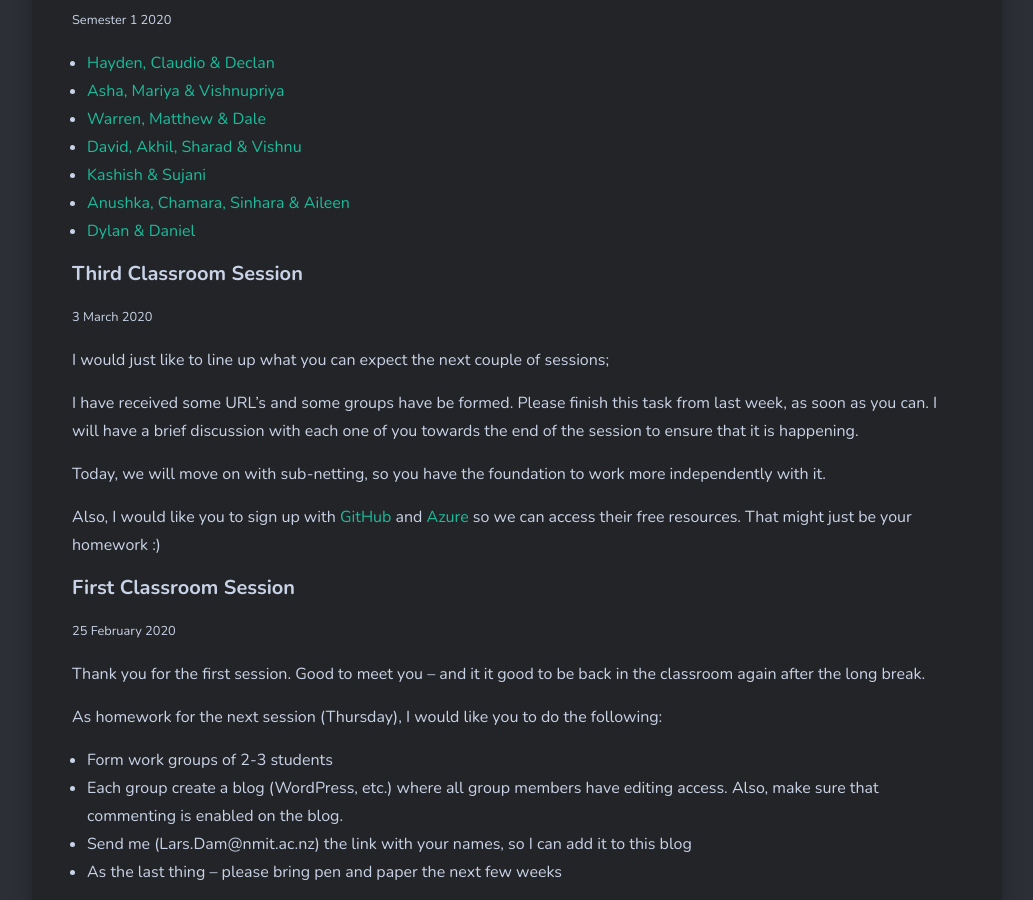
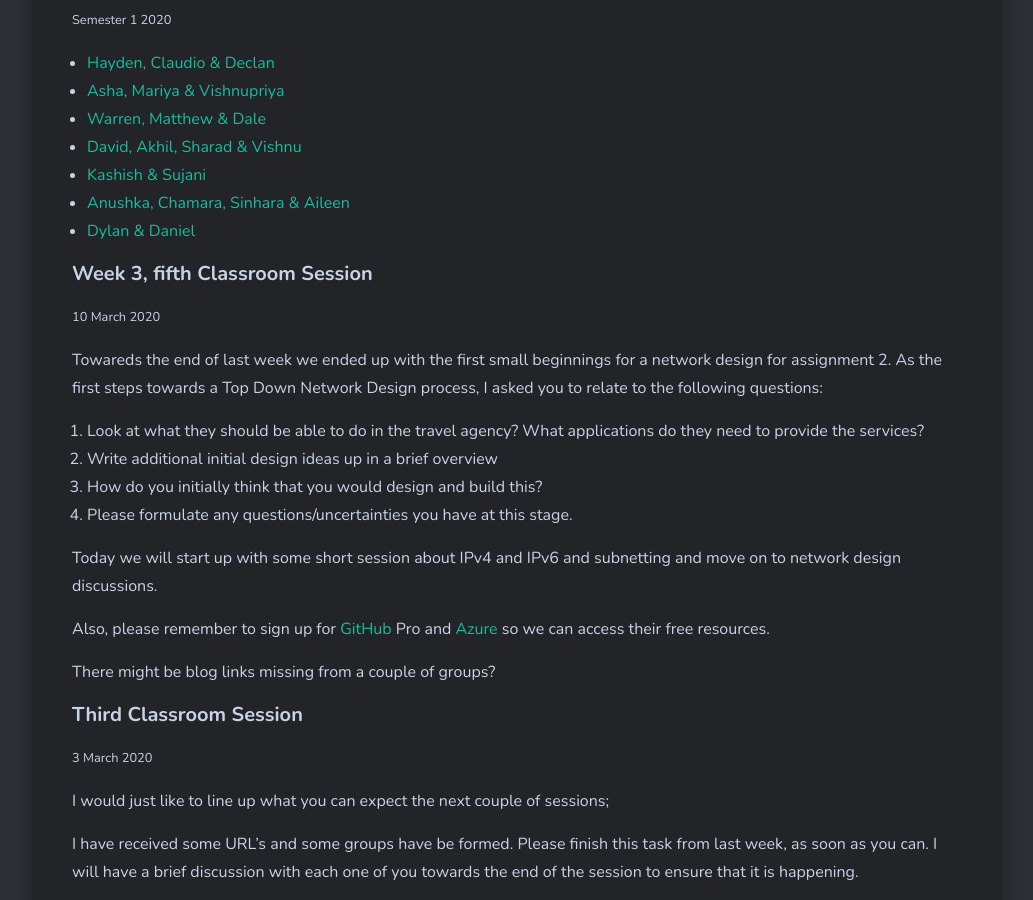
Before and after one commit to larsoliverdam/nmit, a Jekyll site: the page built from _pages/NET603.md, in a window 1280 px wide and 900 px high, scrolled down 906 px. Shown: the whole window, without its empty margins (123-1156 px from the left). Built offline with Jekyll 4.4.1, drawn with Linux system fonts in a browser that asks for light colours; nearby versions of some CDN libraries; comment, search, counter and statistics services are not loaded.

Commit message:
posting in NET603, week 3

```diff
--- a/_pages/NET603.md
+++ b/_pages/NET603.md
@@ -15,6 +15,22 @@ image: binary.jpg
 * [Kashish & Sujani](https://ksnet603.wordpress.com/)
 * [Anushka, Chamara, Sinhara & Aileen](https://geekdevelop.blogspot.com/2020/03/day-1-25th-february-2020-1.html)
 * [Dylan & Daniel](https://livenmitac-my.sharepoint.com/:o:/g/personal/daniel-waller_live_nmit_ac_nz/EsP1v32lAbRHqnPBeQdbdnYBEg-lK1OygNyShuhrHsBL8w)
+
+#### Week 3, fifth Classroom Session
+<small>10 March  2020</small>
+
+Towareds the end of last week we ended up with the first small beginnings for a network design for assignment 2. As the first steps towards a Top Down Network Design process, I asked you to relate to the following questions:
+
+1. Look at what they should be able to do in the travel agency? What applications do they need to provide the services?
+2. Write additional initial design ideas up in a brief overview
+3. How do you initially think that you would design and build this?
+4. Please formulate any questions/uncertainties you have at this stage.
+
+Today we will start up with some short session about IPv4 and IPv6 and subnetting and move on to network design discussions.
+
+Also, please remember to sign up for [GitHub](https://education.github.com/students) Pro and [Azure](https://ecampus.nmit.ac.nz/moodle/course/view.php?id=4458) so we can access their free resources.
+
+There might be blog links missing from a couple of groups?
 
 #### Third Classroom Session
 <small>3 March  2020</small>
```
